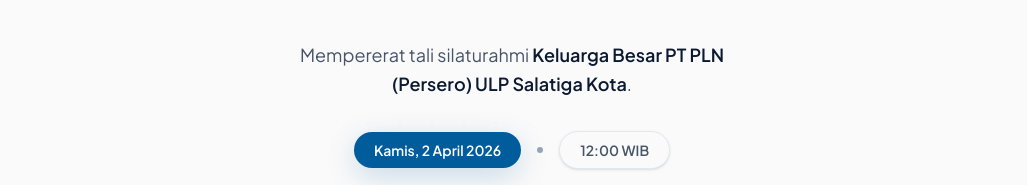
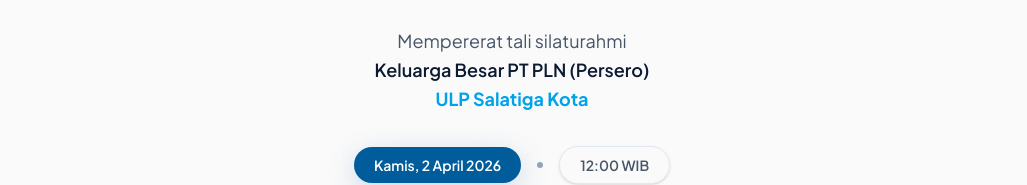
Before and after one commit to salkot25/undangan_hbh, a React (Vite) app: page / in a window 1280 px wide. Shown: the part 341-526 px from the top of the page, without its empty margins (128-1155 px from the left). Built offline with nearby package versions, Linux system fonts and the light colour scheme; no server answers.

Commit message:
style: update hero tagline with specific line breaks

```diff
--- a/src/components/sections/HeroSection.jsx
+++ b/src/components/sections/HeroSection.jsx
@@ -78,7 +78,9 @@
           className="animate-fade-up mt-6 sm:mt-8 text-[15px] sm:text-lg text-ink-muted max-w-[280px] sm:max-w-md mx-auto leading-relaxed"
           style={{ animationDelay: "0.2s" }}
         >
-          Mempererat tali silaturahmi <strong className="text-ink font-semibold">Keluarga Besar PT PLN (Persero) ULP Salatiga Kota</strong>.
+          Mempererat tali silaturahmi<br />
+          <strong className="text-ink font-semibold">Keluarga Besar PT PLN (Persero)</strong><br />
+          <strong className="text-accent font-bold">ULP Salatiga Kota</strong>
         </p>
 
         {/* Minimal Date Indicator */}
```
